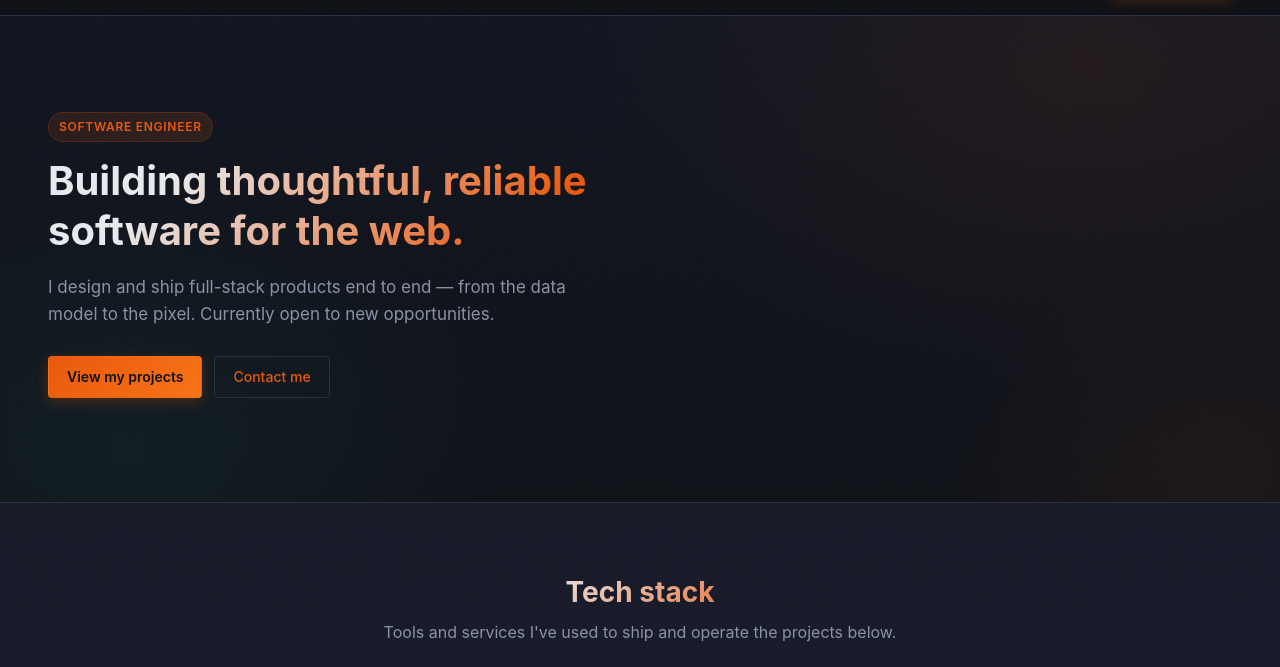
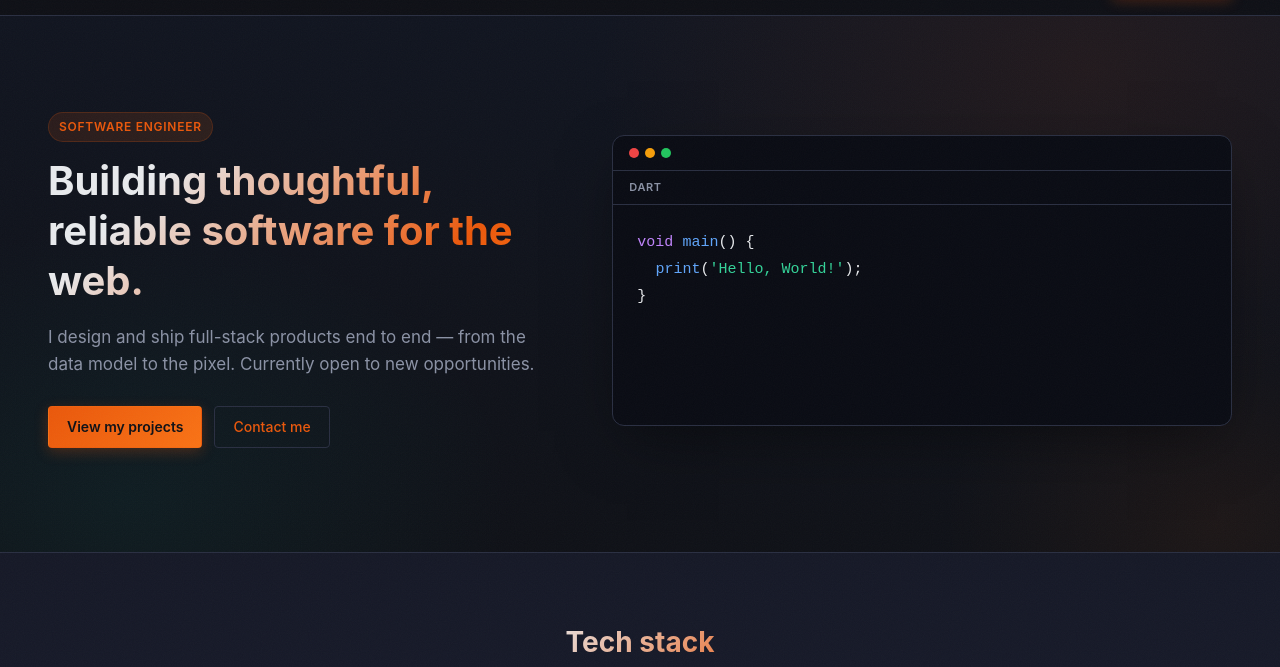
Before and after one commit to dkim0910/my_portfolio, a website: page index.html in a window 1280 px wide. Shown: the part 63-730 px from the top of the page. Drawn offline with Linux system fonts and the light colour scheme.

Commit message:
all done?

```diff
--- a/index.html
+++ b/index.html
@@ -150,6 +150,72 @@
             font-size: 17px;
         }
         .hero-actions { display: flex; gap: 12px; }
+        .hero-grid {
+            display: grid;
+            grid-template-columns: 1fr 1.2fr;
+            gap: 48px;
+            align-items: center;
+        }
+        .hero-code {
+            display: flex;
+            align-items: center;
+            justify-content: stretch;
+        }
+        .code-window {
+            width: 100%;
+            min-width: 0;
+            background: var(--dark);
+            border: 1px solid var(--border);
+            border-radius: 12px;
+            overflow: hidden;
+            box-shadow: 0 20px 60px -15px rgba(0, 0, 0, 0.5);
+        }
+        .code-dots {
+            display: flex;
+            gap: 6px;
+            padding: 12px 16px;
+            border-bottom: 1px solid var(--border);
+        }
+        .code-dots span {
+            width: 10px;
+            height: 10px;
+            border-radius: 50%;
+        }
+        .code-dots span:nth-child(1) { background: #ef4444; }
+        .code-dots span:nth-child(2) { background: #f59e0b; }
+        .code-dots span:nth-child(3) { background: #22c55e; }
+        .code-lang {
+            padding: 8px 16px;
+            font-size: 11px;
+            color: var(--muted);
+            text-transform: uppercase;
+            letter-spacing: 0.05em;
+            font-weight: 600;
+            border-bottom: 1px solid var(--border);
+        }
+        .code-body {
+            padding: 24px;
+            margin: 0;
+            font-family: "SF Mono", "Fira Code", "Cascadia Code", monospace;
+            font-size: 15px;
+            line-height: 1.8;
+            color: var(--text);
+            height: 220px;
+        }
+        .code-body code {
+            display: block;
+            white-space: pre;
+        }
+        .code-body .kw { color: #c084fc; }
+        .code-body .fn { color: #60a5fa; }
+        .code-body .str { color: #34d399; }
+        .code-body .cm { color: var(--muted); }
+        .code-body .ty { color: #f59e0b; }
+        .code-fade-in { animation: codeFade 0.8s ease-in-out; }
+        @keyframes codeFade {
+            from { opacity: 0; transform: translateY(8px); }
+            to { opacity: 1; transform: translateY(0); }
+        }
 
         /* Section wrapper */
         section { padding: 72px 48px; position: relative; }
@@ -402,6 +468,7 @@
             .hero h1 { font-size: 28px; }
             .stats { grid-template-columns: repeat(2, 1fr); }
             .stack-grid { grid-template-columns: 1fr; }
+            .hero-grid { grid-template-columns: 1fr; gap: 28px; }
             .feature-row { grid-template-columns: 1fr; gap: 28px; }
             .contact { padding: 32px 20px; }
             .footer { padding: 28px 20px 20px; }
@@ -426,12 +493,23 @@
 
         <!-- Hero -->
         <section class="hero">
+            <div class="hero-grid">
+                <div class="hero-content">
                     <span class="eyebrow">Software Engineer</span>
                     <h1>Building thoughtful, reliable software for the web.</h1>
                     <p>I design and ship full-stack products end to end — from the data model to the pixel. Currently open to new opportunities.</p>
                     <div class="hero-actions">
                         <a href="#projects" class="btn btn-primary">View my projects</a>
                         <a href="#contact" class="btn btn-secondary">Contact me</a>
+                    </div>
+                </div>
+                <div class="hero-code">
+                    <div class="code-window">
+                        <div class="code-dots"><span></span><span></span><span></span></div>
+                        <div class="code-lang" id="codeLang">JavaScript</div>
+                        <pre class="code-body"><code id="codeBlock"></code></pre>
+                    </div>
+                </div>
             </div>
         </section>
 
@@ -614,15 +692,16 @@
                 <div class="feature-text">
                     <span class="eyebrow">Project · You're looking at it</span>
                     <h2>This portfolio</h2>
-                    <p>Hand-written from scratch in a single HTML file — no React, no bundler, no CSS framework. An exercise in keeping things lean: readable markup, inline styles, and a layout that holds up from mobile to desktop.</p>
+                    <p>The site you're on right now. Hand-written in a single HTML file with no frameworks or build tools — just clean markup, CSS variables, and vanilla JavaScript. Dark theme, animated code showcase, glass-morphism cards, and a responsive layout that works from phone to ultrawide.</p>
                     <div class="tag-list">
                         <span class="tag">HTML</span>
                         <span class="tag">CSS</span>
-                        <span class="tag">Static</span>
+                        <span class="tag">JavaScript</span>
+                        <span class="tag">Responsive</span>
                         <span class="tag">Zero-dependency</span>
                     </div>
                 </div>
-                <div class="mockup"><img src="images/my_webstie_image.png" alt="This portfolio screenshot" class="mockup-img"></div>
+                <div class="mockup"><img src="images/my_website_image.png" alt="This portfolio screenshot" class="mockup-img"></div>
             </div>
         </section>
 
@@ -664,6 +743,30 @@
                 el.href = 'mai' + 'lto:' + u + '@' + d;
             });
 
+            // Code cycling
+            var snippets = [
+                { lang: 'JavaScript', code: '<span class="kw">function</span> <span class="fn">helloWorld</span>() {\n  <span class="fn">console</span>.<span class="fn">log</span>(<span class="str">"Hello, World!"</span>);\n}\n\n<span class="fn">helloWorld</span>();' },
+                { lang: 'Dart', code: '<span class="kw">void</span> <span class="fn">main</span>() {\n  <span class="fn">print</span>(<span class="str">\'Hello, World!\'</span>);\n}' },
+                { lang: 'TypeScript', code: '<span class="kw">const</span> <span class="fn">helloWorld</span> = (<span class="ty">name</span>: <span class="ty">string</span>): <span class="ty">void</span> =&gt; {\n  <span class="fn">console</span>.<span class="fn">log</span>(<span class="str">`Hello, ${name}!`</span>);\n};\n\n<span class="fn">helloWorld</span>(<span class="str">"World"</span>);' },
+                { lang: 'Java', code: '<span class="kw">public class</span> <span class="ty">Main</span> {\n  <span class="kw">public static void</span> <span class="fn">main</span>(<span class="ty">String</span>[] args) {\n    System.out.<span class="fn">println</span>(<span class="str">"Hello, World!"</span>);\n  }\n}' },
+                { lang: 'SQL', code: '<span class="kw">SELECT</span> <span class="str">\'Hello, World!\'</span>\n<span class="kw">AS</span> <span class="ty">greeting</span>\n<span class="kw">FROM</span> <span class="ty">dual</span>;' },
+                { lang: 'HTML', code: '<span class="kw">&lt;!DOCTYPE</span> <span class="ty">html</span><span class="kw">&gt;</span>\n<span class="kw">&lt;h1&gt;</span><span class="str">Hello, World!</span><span class="kw">&lt;/h1&gt;</span>' },
+                { lang: 'CSS', code: '<span class="ty">body</span>::<span class="fn">after</span> {\n  <span class="kw">content</span>: <span class="str">"Hello, World!"</span>;\n  <span class="kw">color</span>: <span class="str">#ea580c</span>;\n}' }
+            ];
+            var codeBlock = document.getElementById('codeBlock');
+            var codeLang = document.getElementById('codeLang');
+            var codeIdx = 0;
+            function showSnippet() {
+                codeBlock.innerHTML = snippets[codeIdx].code;
+                codeLang.textContent = snippets[codeIdx].lang;
+                codeBlock.classList.remove('code-fade-in');
+                void codeBlock.offsetWidth;
+                codeBlock.classList.add('code-fade-in');
+                codeIdx = (codeIdx + 1) % snippets.length;
+            }
+            showSnippet();
+            setInterval(showSnippet, 4500);
+
             // Navbar scroll effect
             var nav = document.querySelector('.nav');
             window.addEventListener('scroll', function() {
```
Also changed, not shown: 1 other file. Lines whose indentation alone changed are shown as unchanged.
